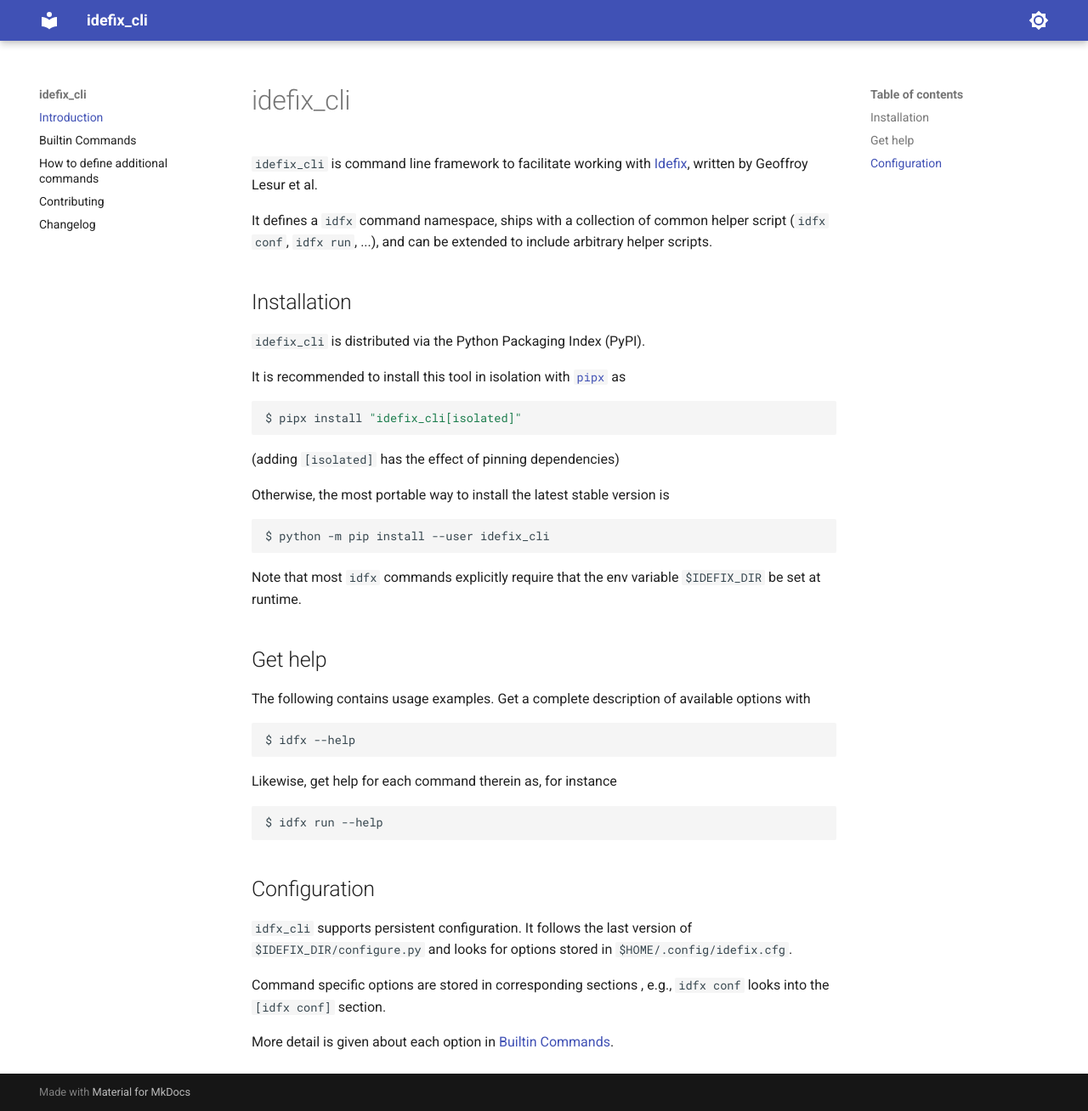
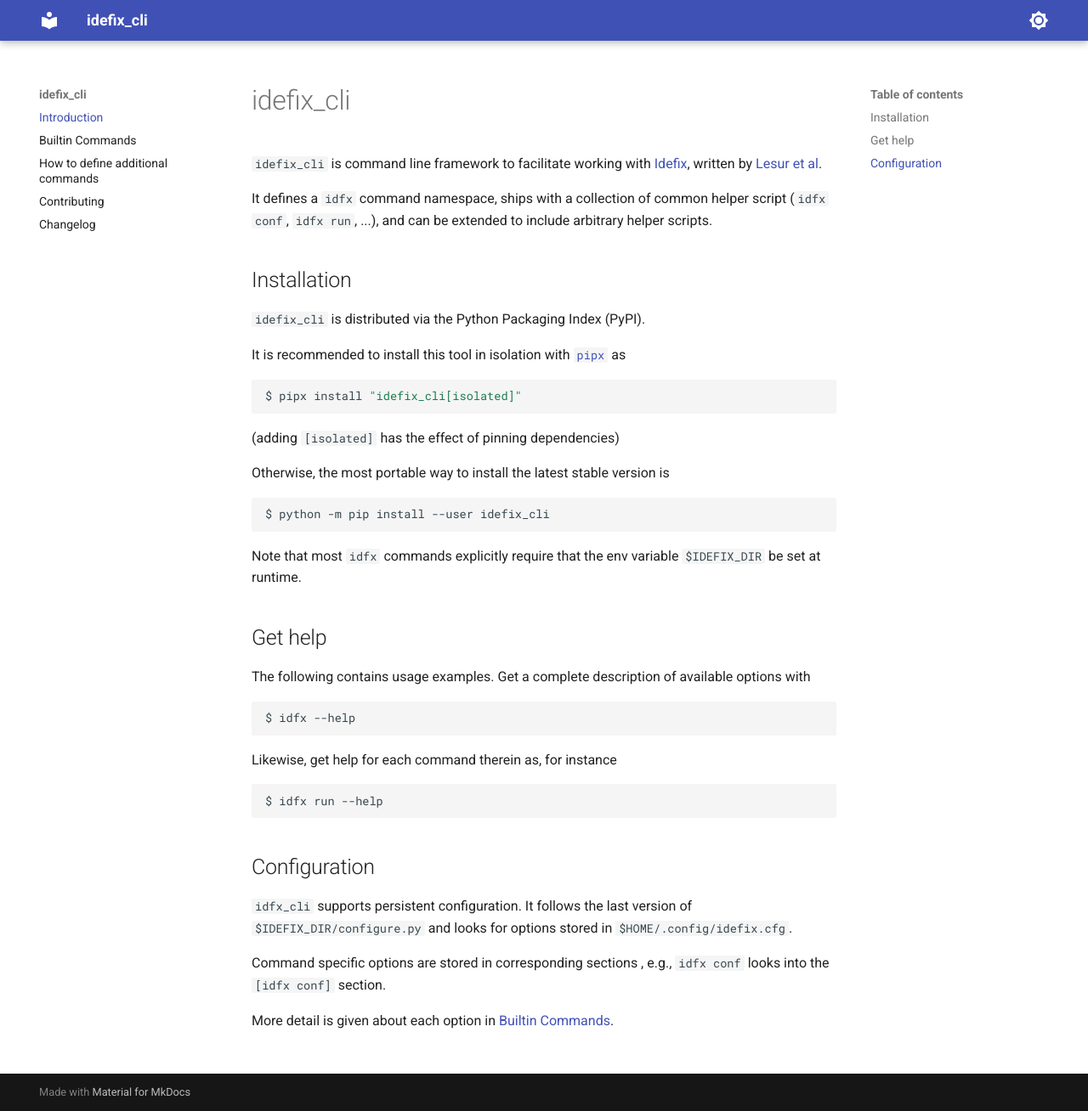
Before and after one commit to neutrinoceros/idefix_cli, an MkDocs documentation site: the page built from docs/index.md, in a window 1280 px wide and 1308 px high. Shown: the whole window at 85% size. Built offline with MkDocs 1.6.1 and Material for MkDocs 9.7.7, drawn with Linux system fonts in a browser that asks for light colours.

```diff
--- a/docs/index.md
+++ b/docs/index.md
@@ -1,8 +1,8 @@
 # idefix_cli
 
 `idefix_cli` is command line framework to facilitate working with
-[Idefix](https://gricad-gitlab.univ-grenoble-alpes.fr/lesurg/idefix-public),
-written by Geoffroy Lesur et al.
+[Idefix](https://github.com/idefix-code/idefix), written by
+[Lesur et al](https://ui.adsabs.harvard.edu/abs/2023arXiv230413746L/abstract).
 
 It defines a `idfx` command namespace, ships with a collection of common helper
 script (`idfx conf`, `idfx run`, ...), and can be extended to include arbitrary
```
Also changed, not shown: README.md (+2 -2 lines).
